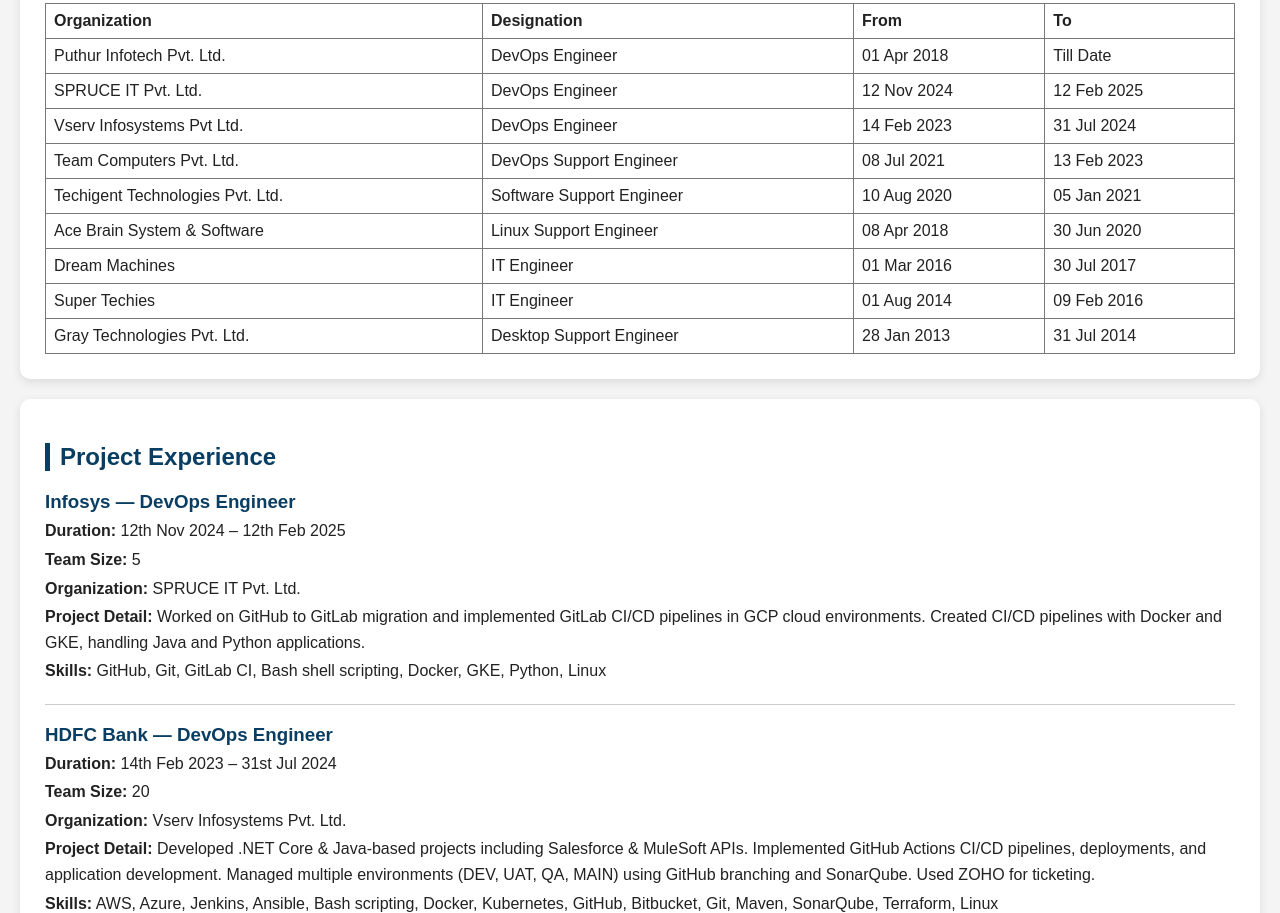
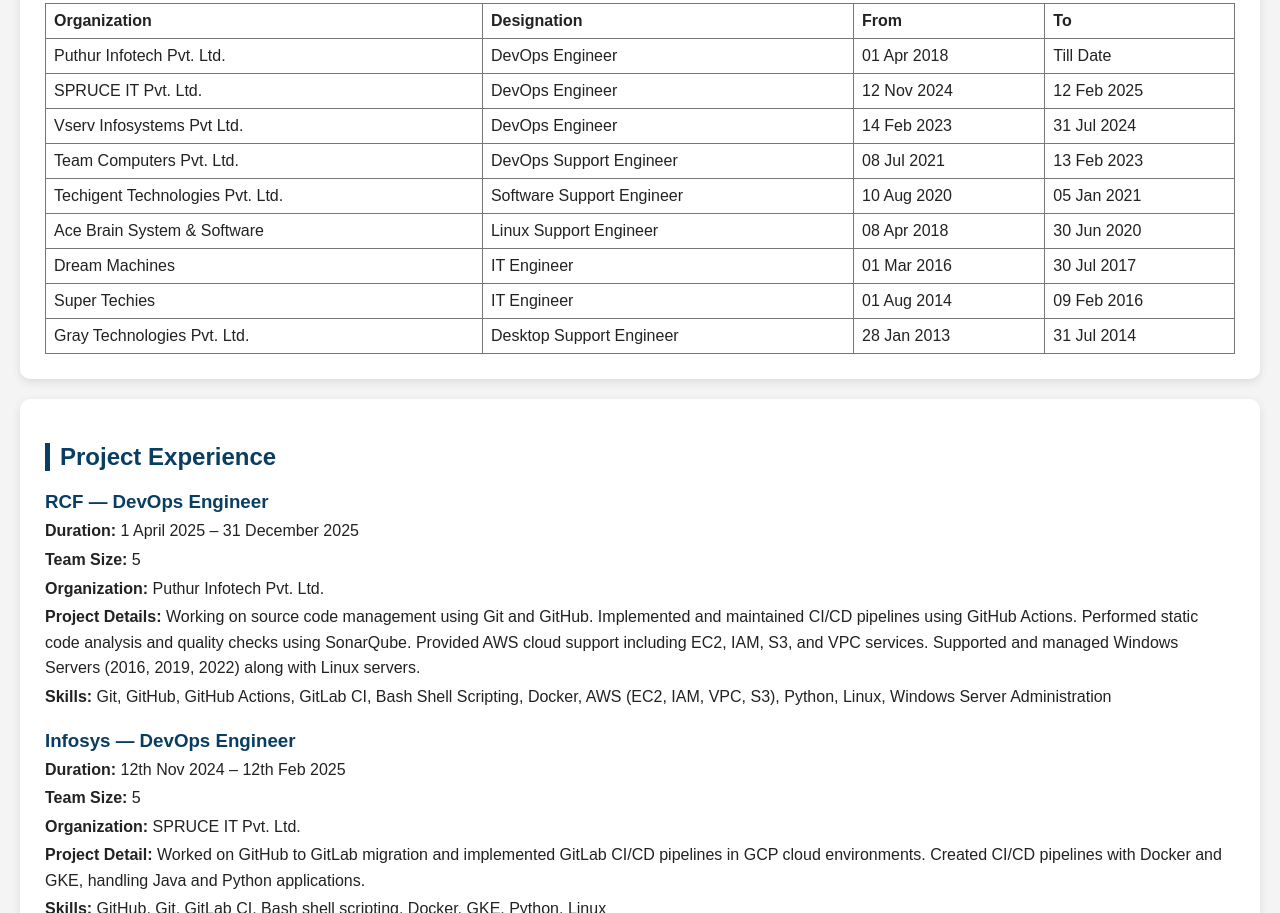
Before and after one commit to Ramjish/Portfolio_Ramji-Sharma, a plain HTML site: page index.html in a window 1280 px wide. Shown: the part 1599-2512 px from the top of the page. Drawn offline with Linux system fonts and the light colour scheme.

Commit message:
Update index.html 20-12-2025
Update index.html 20-12-2025

```diff
--- a/index.html
+++ b/index.html
@@ -113,7 +113,7 @@
     <div class="header">
     <img src="Ramji sharma-Photo.jpg" alt="Ramji Sharma Photo" class="profile-photo">
     <h1>Ramji Sharma</h1>
-    <p>DevOps Engineer | AWS | Azure| Windows Server| Linux Server |GitHub Actions | GitLab CI | Docker | Terraform</p>
+    <p>DevOps Engineer | AWS | Azure| Windows Server| Linux Server |GitHub Actions | GitLab CI | Docker & Kubernetes | Terraform</p>
     <p>Email: ramjish586@gmail.com | Thane, Maharashtra</p>
     <p>Contact: 7021381066 | 8655091186</p>
 </div>
@@ -192,6 +192,23 @@
     <!-- PROJECTS -->
     <div class="section">
     <h2>Project Experience</h2>
+     <!-- RCF Project -->
+<div class="project">
+    <h3>RCF — DevOps Engineer</h3>
+    <p><b>Duration:</b> 1 April 2025 – 31 December 2025</p>
+    <p><b>Team Size:</b> 5</p>
+    <p><b>Organization:</b> Puthur Infotech Pvt. Ltd.</p>
+    <p><b>Project Details:</b>
+        Working on source code management using Git and GitHub.
+        Implemented and maintained CI/CD pipelines using GitHub Actions.
+        Performed static code analysis and quality checks using SonarQube.
+        Provided AWS cloud support including EC2, IAM, S3, and VPC services.
+        Supported and managed Windows Servers (2016, 2019, 2022) along with Linux servers.
+    </p>
+    <p><b>Skills:</b> Git, GitHub, GitHub Actions, GitLab CI, Bash Shell Scripting, Docker,
+        AWS (EC2, IAM, VPC, S3), Python, Linux, Windows Server Administration
+    </p>
+</div>
 
        <!-- Infosys Project -->
     <div class="project">
```
